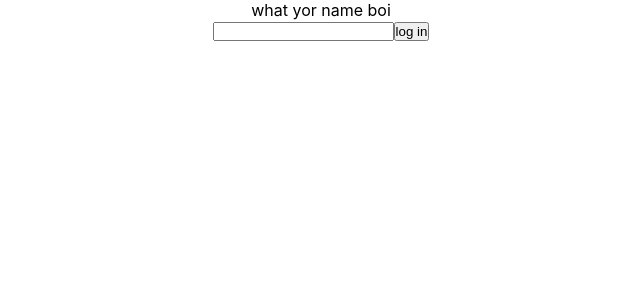
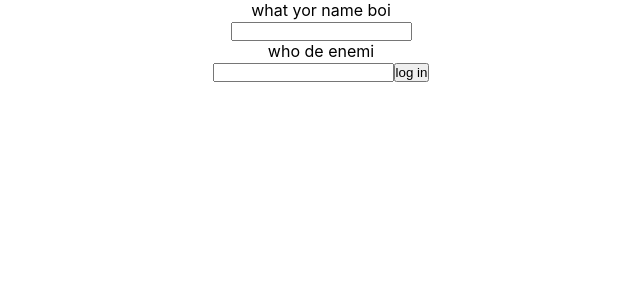
Before and after one commit to b-blom/react-sandbox, a React (Create React App) app: page /game in a window 1280 px wide. Shown: the top 300 px of the page, without its empty margins (319-959 px from the left). Built offline with nearby package versions, Linux system fonts and the light colour scheme.

Commit message:
add custom names

```diff
--- a/src/Authorizer.jsx
+++ b/src/Authorizer.jsx
@@ -4,19 +4,39 @@ import GameRouter from './GameRouter';
 
 export default function Authorizer() {
   const [loggedIn, setLoggedIn] = useState(false);
-  const [loggedInUser, setLoggedInUser] = useState(null);
+  const [player1Name, setPlayer1Name] = useState('');
+  const [player2Name, setPlayer2Name] = useState('');
+
+  const handleLogin = (p1Name, p2Name) => {
+    console.log('logging in');
+    setPlayer1Name(p1Name || 'boy');
+    setPlayer2Name(p2Name || 'villain');
+    setLoggedIn(true);
+  };
+  const handleLogout = () => {
+    console.log('logging out');
+    setPlayer1Name('');
+    setPlayer2Name('');
+    setLoggedIn(false);
+  };
 
   return (
     <div>
       {loggedIn ? (
         <div>
-          <p>hello {loggedIn}</p>
-          <button onClick={() => setLoggedIn(false)}>log out</button>
+          <p>
+            {player1Name} vs {player2Name}
+          </p>
+          <button onClick={() => handleLogout()}>log out</button>
 
-          <GameRouter logout={() => setLoggedIn(false)} playerName={loggedIn} />
+          <GameRouter
+            logout={() => setLoggedIn(false)}
+            player1Name={player1Name}
+            player2Name={player2Name}
+          />
         </div>
       ) : (
-        <Login login={(playerName) => setLoggedIn(playerName)} />
+        <Login login={(p1Name, p2Name) => handleLogin(p1Name, p2Name)} />
       )}
     </div>
   );
--- a/src/GameRouter.jsx
+++ b/src/GameRouter.jsx
@@ -10,6 +10,7 @@ export default function GameRouter(props) {
   const [activePlayer, setActivePlayer] = useState('player1');
   const [actionMessage, setActionMessage] = useState('actionMessage');
 
+  const [player1Name, setPlayer1Name] = useState(props.player1Name);
   const [player1Hp, setPlayer1Hp] = useState(20);
   const [player1Deck, setPlayer1Deck] = useState([]);
   const [player1Hand, setPlayer1Hand] = useState([]);
@@ -19,6 +20,7 @@ export default function GameRouter(props) {
   const [player1BattlefieldCreatures, setPlayer1BattlefieldCreatures] =
     useState([]);
 
+  const [player2Name, setPlayer2Name] = useState(props.player2Name);
   const [player2Hp, setPlayer2Hp] = useState(20);
   const [player2Deck, setPlayer2Deck] = useState([]);
   const [player2Hand, setPlayer2Hand] = useState([]);
@@ -35,6 +37,7 @@ export default function GameRouter(props) {
         actionMessage,
         setActionMessage,
 
+        player1Name,
         player1Hp,
         setPlayer1Hp,
         player1Deck,
@@ -48,6 +51,7 @@ export default function GameRouter(props) {
         player1BattlefieldCreatures,
         setPlayer1BattlefieldCreatures,
 
+        player2Name,
         player2Hp,
         setPlayer2Hp,
         player2Deck,
@@ -60,8 +64,7 @@ export default function GameRouter(props) {
         setPlayer2BattlefieldInstant,
         player2BattlefieldCreatures,
         setPlayer2BattlefieldCreatures,
-			}}
-		>
+      }}>
       <Router>
         <div className='nav-bar'>
           <ul
@@ -71,11 +74,7 @@ export default function GameRouter(props) {
               justifyContent: 'space-around',
               padding: '15px',
               borderBottom: '3px solid black',
-						}}
-					>
-						{/* TODO: create a playable dummy deck */}
-						{/* TODO: add tapped field to cards in database?
-						 */}
+            }}>
             <button
               onClick={() => {
                 const dummyDeck = [
@@ -194,8 +193,7 @@ export default function GameRouter(props) {
                 ];
                 setPlayer1Deck(dummyDeck);
                 setPlayer2Deck(dummyDeck);
-							}}
-						>
+              }}>
               set dummy deck
             </button>
             <li>
@@ -212,8 +210,7 @@ export default function GameRouter(props) {
             </li>
             <li>
               <button className='arena-button' onClick={() => props.logout()}>
-								{' '}
-								log out{' '}
+                log out
               </button>
             </li>
           </ul>
--- a/src/Login.jsx
+++ b/src/Login.jsx
@@ -1,23 +1,25 @@
 import React, { useState } from 'react';
 
 export default function Login(props) {
-  const [playerName, setPlayerName] = useState('');
+  const [player1Name, setPlayer1Name] = useState('');
+  const [player2Name, setPlayer2Name] = useState('');
   return (
     <div>
       <p>what yor name boi</p>
       <input
         type='text'
-        value={playerName}
-        onChange={(event) => setPlayerName(event.target.value)}
+        value={player1Name}
+        onChange={(event) => setPlayer1Name(event.target.value)}
       />
-      <button
-        onClick={async () => {
-          if (playerName === '') {
-            props.login('boy');
-          } else {
-            props.login(playerName);
-          }
-        }}>
+      <br />
+      <p>who de enemi</p>
+      <input
+        type='text'
+        value={player2Name}
+        onChange={(event) => setPlayer2Name(event.target.value)}
+      />
+
+      <button onClick={() => props.login(player1Name, player2Name)}>
         log in
       </button>
     </div>
```
Also changed, not shown: src/game/Arena.jsx (+9 -16 lines), src/game/gameComponents/Player.jsx (+4 -7 lines). Lines whose indentation alone changed are shown as unchanged.
